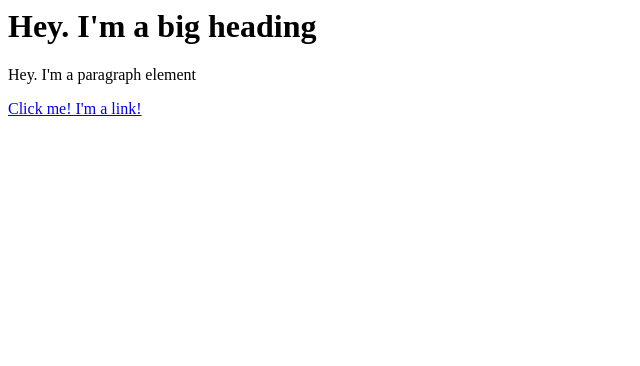
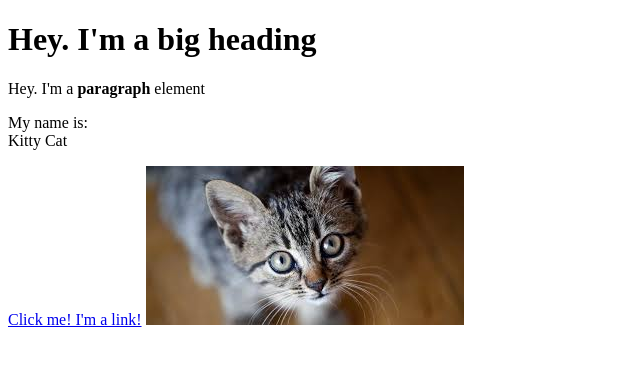
Before and after one commit to abbeyolive/cartoon-hero, a plain HTML site: page test1.html in a window 1280 px wide. Shown: the whole page, without its empty margins (0-640 px from the left). Drawn offline with Linux system fonts and the light colour scheme.

Commit message:
Added a cat image and a few more elements

```diff
--- a/test1.html
+++ b/test1.html
@@ -1,3 +1,15 @@
+<!DOCTYPE html>
+<!DOCTYPE html>
+<html>
+<head>
+	<title>Test Page</title>
+</head>
+<body>
 <h1>Hey. I'm a big heading</h1>
-<p>Hey. I'm a paragraph element</p>
+<p>Hey. I'm a <b>paragraph</b> element</p>
+<p>My name is:<br>
+Kitty Cat </p>
 <a href="https://google.com" target="_blank" title="let's go to google">Click me! I'm a link!</a>
+<img src="img/cat.jpeg">
+</body>
+</html>
```
Also changed, not shown: img/cat.jpeg (added).
